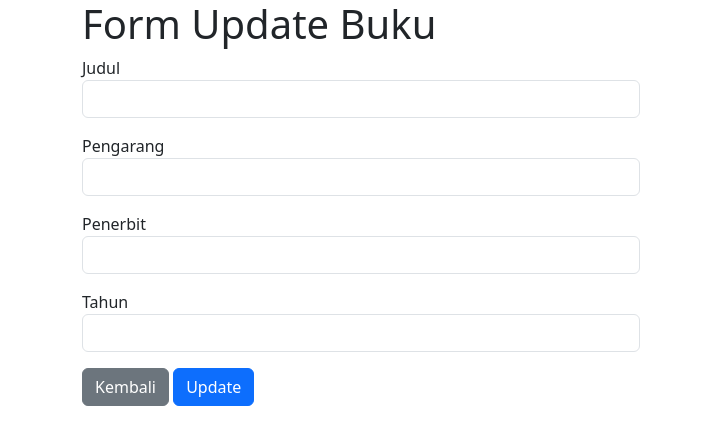
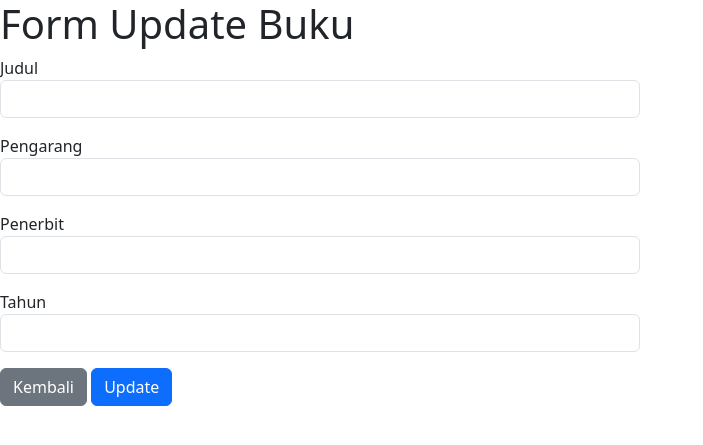
Before and after one commit to farhanrmdh77/Pemograman-web-2, a PHP site: template Praktikum 8/View/EditBukuView.php in a window 1280 px wide. Shown: the top 445 px of the page, without its empty margins (0-703 px from the left). Run offline with PHP 8.4, Linux system fonts and the light colour scheme; the template is opened without the code that fills it, so the values that code supplies are empty.

Commit message:
perubahan pada Buku View

```diff
--- a/Praktikum 8/View/EditBukuView.php
+++ b/Praktikum 8/View/EditBukuView.php
@@ -7,7 +7,7 @@
     <link href="https://cdn.jsdelivr.net/npm/bootstrap@5.3.3/dist/css/bootstrap.min.css" rel="stylesheet" integrity="sha384-QWTKZyjpPEjISv5WaRU9OFeRpok6YctnYmDr5pNlyT2bRjXh0JMhjY6hW+ALEwIH" crossorigin="anonymous">
   </head>
   <body>
-    <div class="container">
+    <div class="">
     <h1>Form Update Buku <?php echo $buku->getJudul();?></h1>
     <form id="formTambah" action="/index.php/simpan" method="POST" class="w-50">
                   <div class="mb-3">
```
